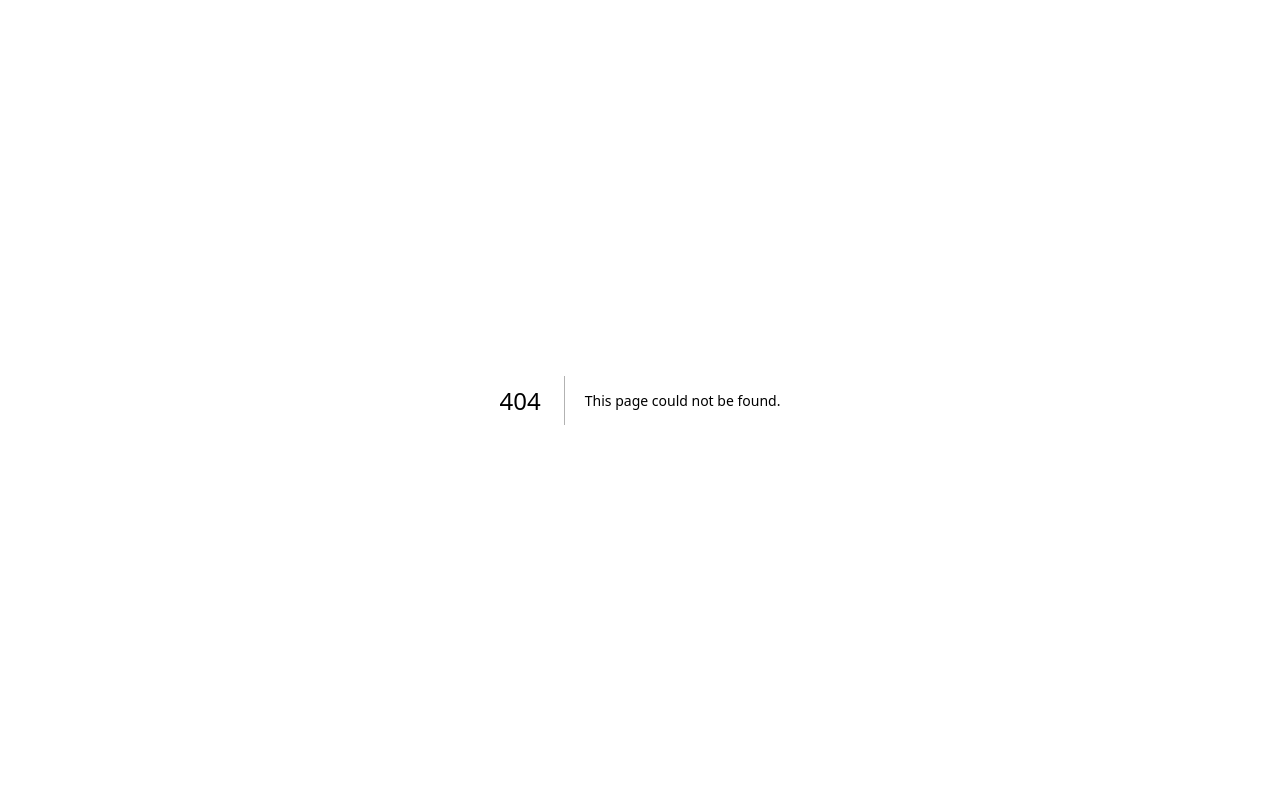
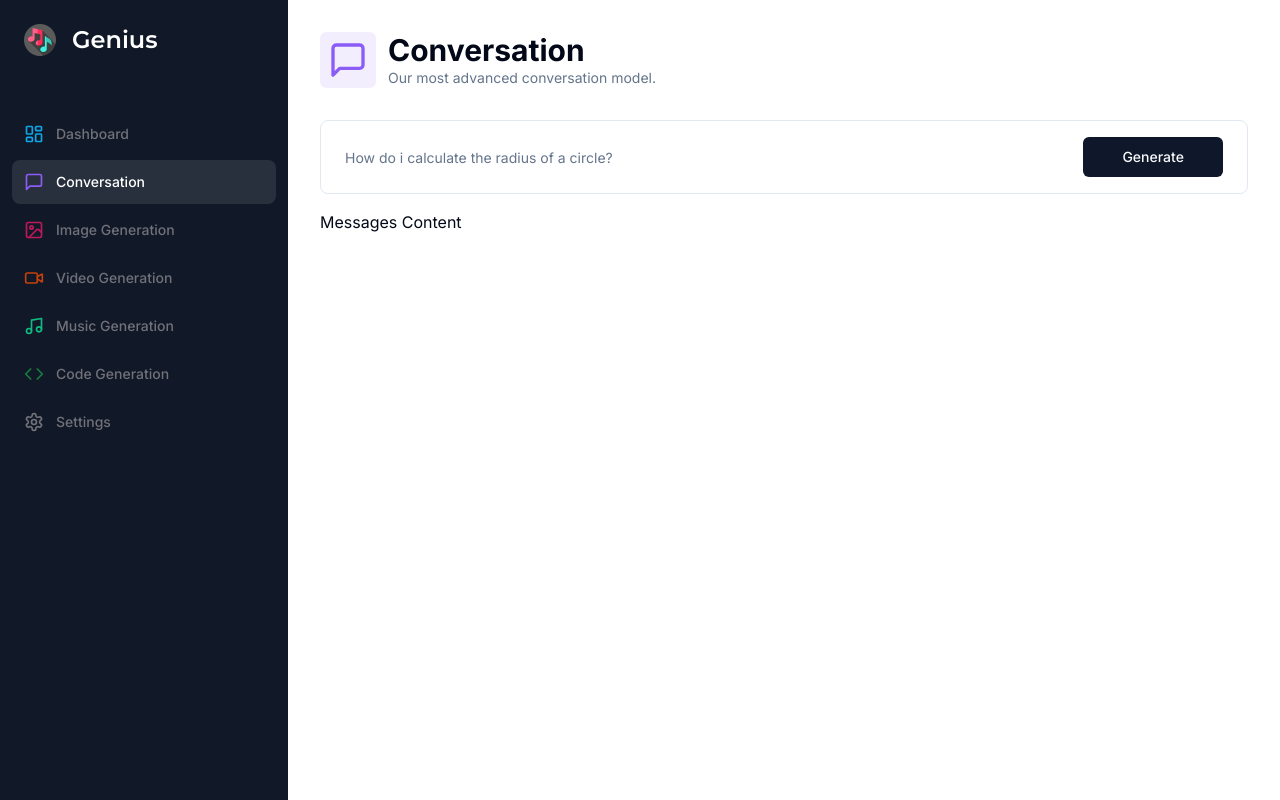
Before and after one commit to lawrenceokim/ai-saas, a Next.js app: page /conversation in a window 1280 px wide. Before the commit this address had no page. Built offline with nearby package versions, Linux system fonts and the light colour scheme.

Commit message:
conversation page form field input ui done

```diff
--- /dev/null
+++ b/app/(dashboard)/(routes)/conversation/constants.tsx
@@ -0,0 +1,7 @@
+import * as z from "zod";
+
+export const formSchema = z.object({
+  prompt: z.string().min(1, {
+    message: "Prompt is required",
+  }),
+});
--- /dev/null
+++ b/app/(dashboard)/(routes)/conversation/page.tsx
@@ -0,0 +1,76 @@
+"use client";
+
+import * as z from "zod";
+import { MessageSquare } from "lucide-react";
+import { useForm } from "react-hook-form";
+import { zodResolver } from "@hookform/resolvers/zod";
+
+import Heading from "@/components/heading";
+
+import { formSchema } from "./constants";
+import { Form, FormControl, FormField, FormItem } from "@/components/ui/form";
+import { Input } from "@/components/ui/input";
+import { Button } from "@/components/ui/button";
+
+function ConversationPage() {
+  const form = useForm<z.infer<typeof formSchema>>({
+    resolver: zodResolver(formSchema),
+    defaultValues: {
+      prompt: "",
+    },
+  });
+
+  const isLoading = form.formState.isSubmitting;
+
+  const onSubmit = async (values: z.infer<typeof formSchema>) => {
+    console.log(values);
+  };
+
+  return (
+    <div>
+      <Heading
+        title="Conversation"
+        description="Our most advanced conversation model."
+        icon={MessageSquare}
+        iconColor="text-violet-500"
+        bgColor="bg-violet-500/10"
+      />
+      <div className="px-4 lg:px-8">
+        <div className="">
+          <Form {...form}>
+            <form
+              onSubmit={form.handleSubmit(onSubmit)}
+              className="rounded-lg
+            border w-full p-4 px-3 md:px-6 focus-within:shadow-sm grid grid-cols-12 gap-2"
+            >
+              <FormField
+                name="prompt"
+                render={({ field }) => (
+                  <FormItem className="col-span-12 lg:col-span-10">
+                    <FormControl className="m-0 p-0">
+                      <Input
+                        className="border-0 outline-none focus-visible:ring-0 focus-visible:ring-transparent"
+                        disabled={isLoading}
+                        placeholder="How do i calculate the radius of a circle?"
+                        {...field} // this is a spread combination of all the parameters in the chadcn FormField ui component above of the render={} e.g onBlur, value, disabled, name & ref
+                      />
+                    </FormControl>
+                  </FormItem>
+                )}
+              />
+              <Button
+                className="col-span-12 lg:col-span-2 w-full"
+                disabled={isLoading}
+              >
+                Generate
+              </Button>
+            </form>
+          </Form>
+        </div>
+        <div className="space-y-4 mt-4">Messages Content</div>
+      </div>
+    </div>
+  );
+}
+
+export default ConversationPage;
--- /dev/null
+++ b/components/heading.tsx
@@ -0,0 +1,33 @@
+import { Icon, LucideIcon } from "lucide-react";
+
+import { cn } from "@/lib/utils";
+
+interface HeadingProps {
+  title: string;
+  description: string;
+  icon: LucideIcon;
+  iconColor: string;
+  bgColor: string;
+}
+
+function Heading({
+  title,
+  description,
+  icon: Icon,
+  iconColor,
+  bgColor,
+}: HeadingProps) {
+  return (
+    <div className="px-4 lg:px-8 flex items-center gap-x-3 mb-8">
+      <div className={cn("p-2 w-fit rounded-md", bgColor)}>
+        <Icon className={cn("w-10 h-10", iconColor)} />
+      </div>
+      <div className="">
+        <h2 className="text-3xl font-bold">{title}</h2>
+        <p className="text-sm text-muted-foreground">{description}</p>
+      </div>
+    </div>
+  );
+}
+
+export default Heading;
--- /dev/null
+++ b/components/ui/form.tsx
@@ -0,0 +1,178 @@
+"use client"
+
+import * as React from "react"
+import * as LabelPrimitive from "@radix-ui/react-label"
+import { Slot } from "@radix-ui/react-slot"
+import {
+  Controller,
+  ControllerProps,
+  FieldPath,
+  FieldValues,
+  FormProvider,
+  useFormContext,
+} from "react-hook-form"
+
+import { cn } from "@/lib/utils"
+import { Label } from "@/components/ui/label"
+
+const Form = FormProvider
+
+type FormFieldContextValue<
+  TFieldValues extends FieldValues = FieldValues,
+  TName extends FieldPath<TFieldValues> = FieldPath<TFieldValues>
+> = {
+  name: TName
+}
+
+const FormFieldContext = React.createContext<FormFieldContextValue>(
+  {} as FormFieldContextValue
+)
+
+const FormField = <
+  TFieldValues extends FieldValues = FieldValues,
+  TName extends FieldPath<TFieldValues> = FieldPath<TFieldValues>
+>({
+  ...props
+}: ControllerProps<TFieldValues, TName>) => {
+  return (
+    <FormFieldContext.Provider value={{ name: props.name }}>
+      <Controller {...props} />
+    </FormFieldContext.Provider>
+  )
+}
+
+const useFormField = () => {
+  const fieldContext = React.useContext(FormFieldContext)
+  const itemContext = React.useContext(FormItemContext)
+  const { getFieldState, formState } = useFormContext()
+
+  const fieldState = getFieldState(fieldContext.name, formState)
+
+  if (!fieldContext) {
+    throw new Error("useFormField should be used within <FormField>")
+  }
+
+  const { id } = itemContext
+
+  return {
+    id,
+    name: fieldContext.name,
+    formItemId: `${id}-form-item`,
+    formDescriptionId: `${id}-form-item-description`,
+    formMessageId: `${id}-form-item-message`,
+    ...fieldState,
+  }
+}
+
+type FormItemContextValue = {
+  id: string
+}
+
+const FormItemContext = React.createContext<FormItemContextValue>(
+  {} as FormItemContextValue
+)
+
+const FormItem = React.forwardRef<
+  HTMLDivElement,
+  React.HTMLAttributes<HTMLDivElement>
+>(({ className, ...props }, ref) => {
+  const id = React.useId()
+
+  return (
+    <FormItemContext.Provider value={{ id }}>
+      <div ref={ref} className={cn("space-y-2", className)} {...props} />
+    </FormItemContext.Provider>
+  )
+})
+FormItem.displayName = "FormItem"
+
+const FormLabel = React.forwardRef<
+  React.ElementRef<typeof LabelPrimitive.Root>,
+  React.ComponentPropsWithoutRef<typeof LabelPrimitive.Root>
+>(({ className, ...props }, ref) => {
+  const { error, formItemId } = useFormField()
+
+  return (
+    <Label
+      ref={ref}
+      className={cn(error && "text-destructive", className)}
+      htmlFor={formItemId}
+      {...props}
+    />
+  )
+})
+FormLabel.displayName = "FormLabel"
+
+const FormControl = React.forwardRef<
+  React.ElementRef<typeof Slot>,
+  React.ComponentPropsWithoutRef<typeof Slot>
+>(({ ...props }, ref) => {
+  const { error, formItemId, formDescriptionId, formMessageId } = useFormField()
+
+  return (
+    <Slot
+      ref={ref}
+      id={formItemId}
+      aria-describedby={
+        !error
+          ? `${formDescriptionId}`
+          : `${formDescriptionId} ${formMessageId}`
+      }
+      aria-invalid={!!error}
+      {...props}
+    />
+  )
+})
+FormControl.displayName = "FormControl"
+
+const FormDescription = React.forwardRef<
+  HTMLParagraphElement,
+  React.HTMLAttributes<HTMLParagraphElement>
+>(({ className, ...props }, ref) => {
+  const { formDescriptionId } = useFormField()
+
+  return (
+    <p
+      ref={ref}
+      id={formDescriptionId}
+      className={cn("text-sm text-muted-foreground", className)}
+      {...props}
+    />
+  )
+})
+FormDescription.displayName = "FormDescription"
+
+const FormMessage = React.forwardRef<
+  HTMLParagraphElement,
+  React.HTMLAttributes<HTMLParagraphElement>
+>(({ className, children, ...props }, ref) => {
+  const { error, formMessageId } = useFormField()
+  const body = error ? String(error?.message) : children
+
+  if (!body) {
+    return null
+  }
+
+  return (
+    <p
+      ref={ref}
+      id={formMessageId}
+      className={cn("text-sm font-medium text-destructive", className)}
+      {...props}
+    >
+      {body}
+    </p>
+  )
+})
+FormMessage.displayName = "FormMessage"
+
+export {
+  useFormField,
+  Form,
+  FormItem,
+  FormLabel,
+  FormControl,
+  FormDescription,
+  FormMessage,
+  FormField,
+}
--- /dev/null
+++ b/components/ui/input.tsx
@@ -0,0 +1,25 @@
+import * as React from "react"
+
+import { cn } from "@/lib/utils"
+
+export interface InputProps
+  extends React.InputHTMLAttributes<HTMLInputElement> {}
+
+const Input = React.forwardRef<HTMLInputElement, InputProps>(
+  ({ className, type, ...props }, ref) => {
+    return (
+      <input
+        type={type}
+        className={cn(
+          "flex h-10 w-full rounded-md border border-input bg-background px-3 py-2 text-sm ring-offset-background file:border-0 file:bg-transparent file:text-sm file:font-medium placeholder:text-muted-foreground focus-visible:outline-none focus-visible:ring-2 focus-visible:ring-ring focus-visible:ring-offset-2 disabled:cursor-not-allowed disabled:opacity-50",
+          className
+        )}
+        ref={ref}
+        {...props}
+      />
+    )
+  }
+)
+Input.displayName = "Input"
+
+export { Input }
--- /dev/null
+++ b/components/ui/label.tsx
@@ -0,0 +1,26 @@
+"use client"
+
+import * as React from "react"
+import * as LabelPrimitive from "@radix-ui/react-label"
+import { cva, type VariantProps } from "class-variance-authority"
+
+import { cn } from "@/lib/utils"
+
+const labelVariants = cva(
+  "text-sm font-medium leading-none peer-disabled:cursor-not-allowed peer-disabled:opacity-70"
+)
+
+const Label = React.forwardRef<
+  React.ElementRef<typeof LabelPrimitive.Root>,
+  React.ComponentPropsWithoutRef<typeof LabelPrimitive.Root> &
+    VariantProps<typeof labelVariants>
+>(({ className, ...props }, ref) => (
+  <LabelPrimitive.Root
+    ref={ref}
+    className={cn(labelVariants(), className)}
+    {...props}
+  />
+))
+Label.displayName = LabelPrimitive.Root.displayName
+
+export { Label }
--- a/package.json
+++ b/package.json
@@ -10,7 +10,9 @@
   },
   "dependencies": {
     "@clerk/nextjs": "^5.2.8",
+    "@hookform/resolvers": "^3.9.0",
     "@radix-ui/react-dialog": "^1.1.1",
+    "@radix-ui/react-label": "^2.1.0",
     "@radix-ui/react-slot": "^1.1.0",
     "class-variance-authority": "^0.7.0",
     "clsx": "^2.1.1",
@@ -18,8 +20,10 @@
     "next": "14.2.5",
     "react": "^18",
     "react-dom": "^18",
+    "react-hook-form": "^7.52.1",
     "tailwind-merge": "^2.4.0",
-    "tailwindcss-animate": "^1.0.7"
+    "tailwindcss-animate": "^1.0.7",
+    "zod": "^3.23.8"
   },
   "devDependencies": {
     "@types/node": "^20",
```
Also changed, not shown: 1 other file (tests, documents, lock files or other folders).
